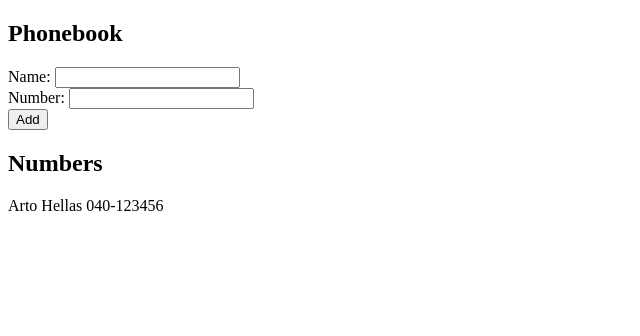
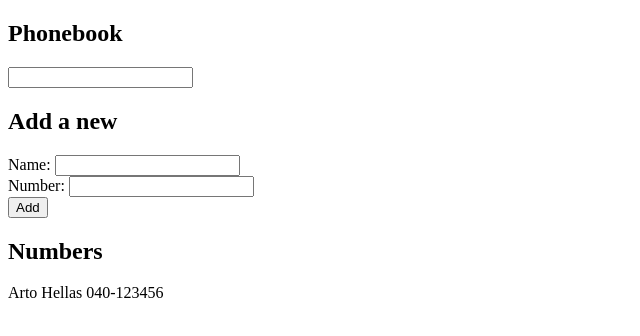
Before and after one commit to FIDELIS-TUWEI/fullstack-course, a React (Vite) app: page / in a window 1280 px wide. Shown: the top 336 px of the page, without its empty margins (0-640 px from the left). Built offline with nearby package versions, Linux system fonts and the light colour scheme.

Commit message:
search input element added

```diff
--- a/src/App.jsx
+++ b/src/App.jsx
@@ -36,6 +36,8 @@ const App = () => {
   return (
     <div>
       <h2>Phonebook</h2>
+      <input type="search" />
+      <h2>Add a new</h2>
       <form onSubmit={addnames}>
         <div>
           Name: <input value={newName} onChange={handleNameChange} />
```
